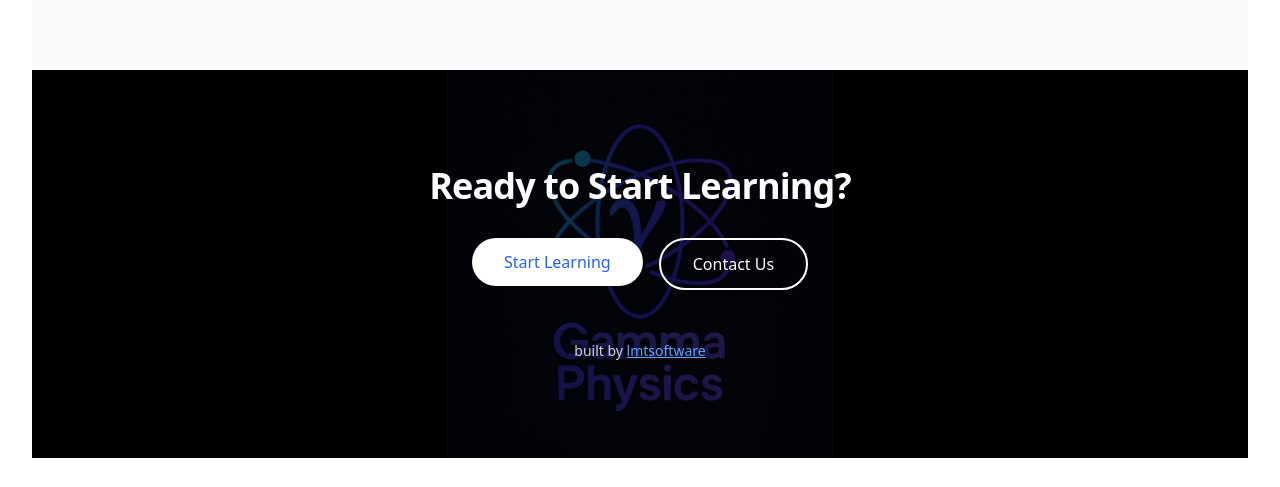
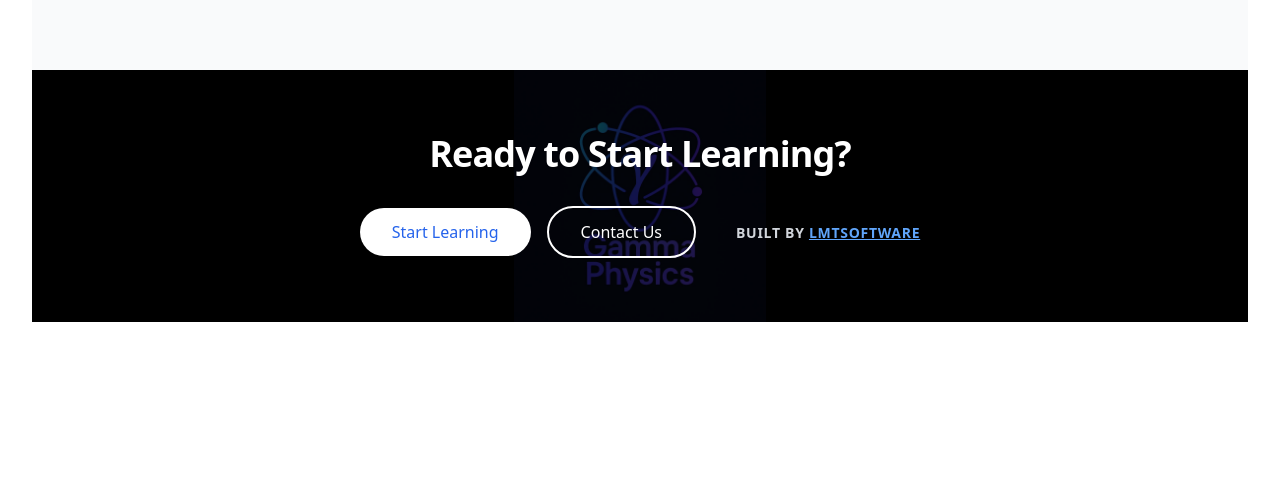
Before and after one commit to Kishon-Valley/GammaPhysics, a React (Vite) app: page / in a window 1280 px wide. Shown: the part 1846-2333 px from the top of the page. After the commit the page ends 2200 px from the top, so only its background shows below. Built offline with nearby package versions, Linux system fonts and the light colour scheme.

Commit message:
style: reduce footer vertical height

```diff
--- a/src/pages/LandingPage.tsx
+++ b/src/pages/LandingPage.tsx
@@ -333,9 +333,9 @@ export function LandingPage() {
           style={{ backgroundImage: "url('/images/GammaphysicsLogo.jpg')" }}
         >
           <div className="absolute inset-0 bg-black opacity-70"></div>
-          <div className="relative px-4 py-24 mx-auto max-w-7xl text-center sm:px-6 lg:px-8">
+          <div className="relative px-4 py-16 mx-auto max-w-7xl text-center sm:px-6 lg:px-8">
             <h2 className="mb-8 text-4xl font-extrabold text-white tracking-tight drop-shadow-sm">Ready to Start Learning?</h2>
-            <div className="flex gap-4 justify-center">
+            <div className="flex flex-col md:flex-row items-center justify-center gap-4">
               <Link to="/concepts">
                 <button className="px-8 py-3 text-blue-600 bg-white rounded-full transition-colors hover:bg-blue-50">
                   Start Learning
@@ -346,9 +346,8 @@ export function LandingPage() {
                   Contact Us
                 </button>
               </Link>
-            </div>
-            <div className="mt-12">
-              <span className="text-sm text-gray-300">
+              <div className="mt-6 md:mt-0 md:ml-6">
+                <span className="text-sm font-semibold tracking-wider uppercase text-gray-300">
                   built by{' '}
                   <a
                     href="https://lmtsoftware.gammaphysics.app/"
@@ -364,5 +363,6 @@ export function LandingPage() {
           </div>
         </div>
       </div>
+    </div>
   );
 }
```
Lines whose indentation alone changed are shown as unchanged.
